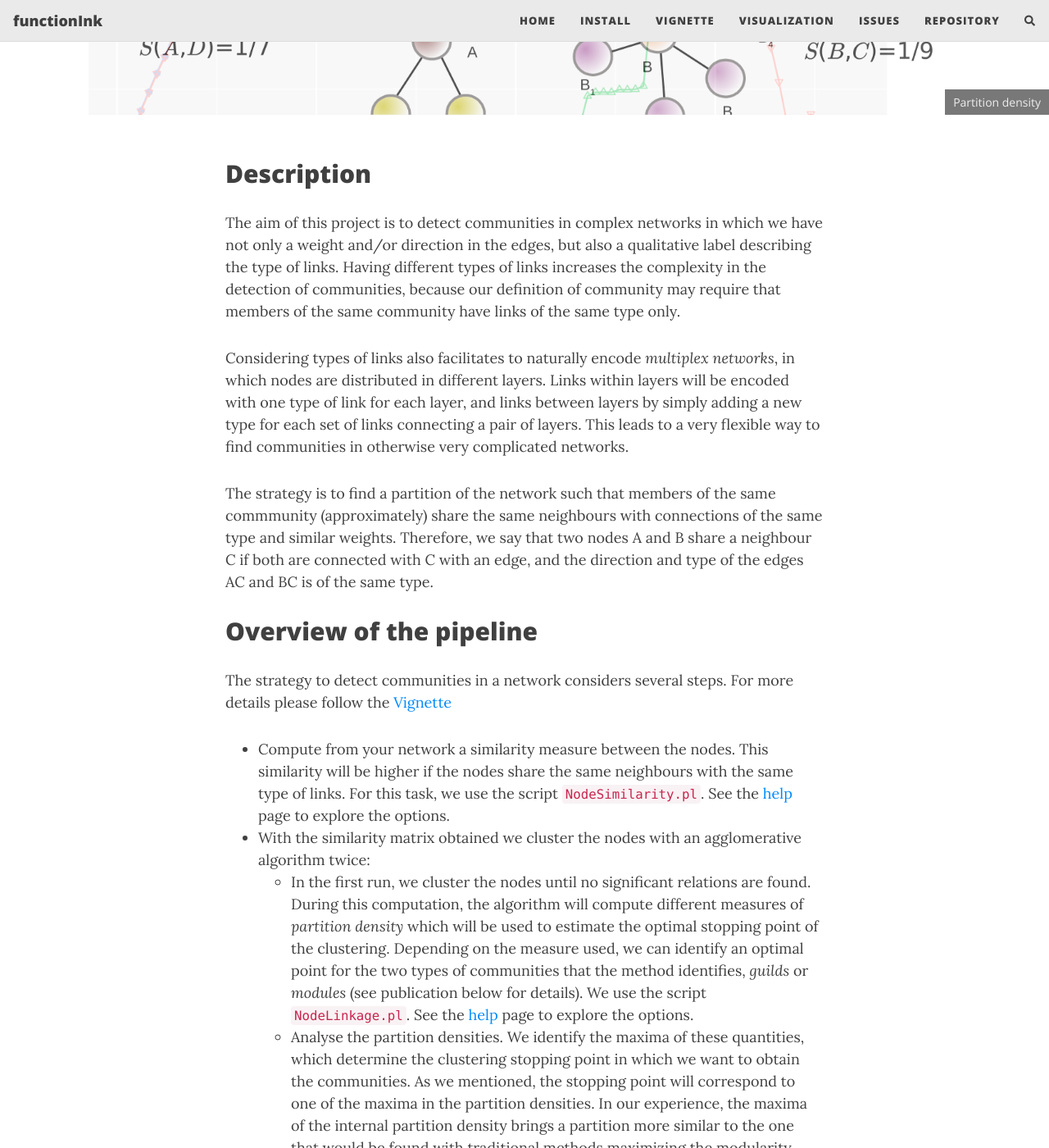
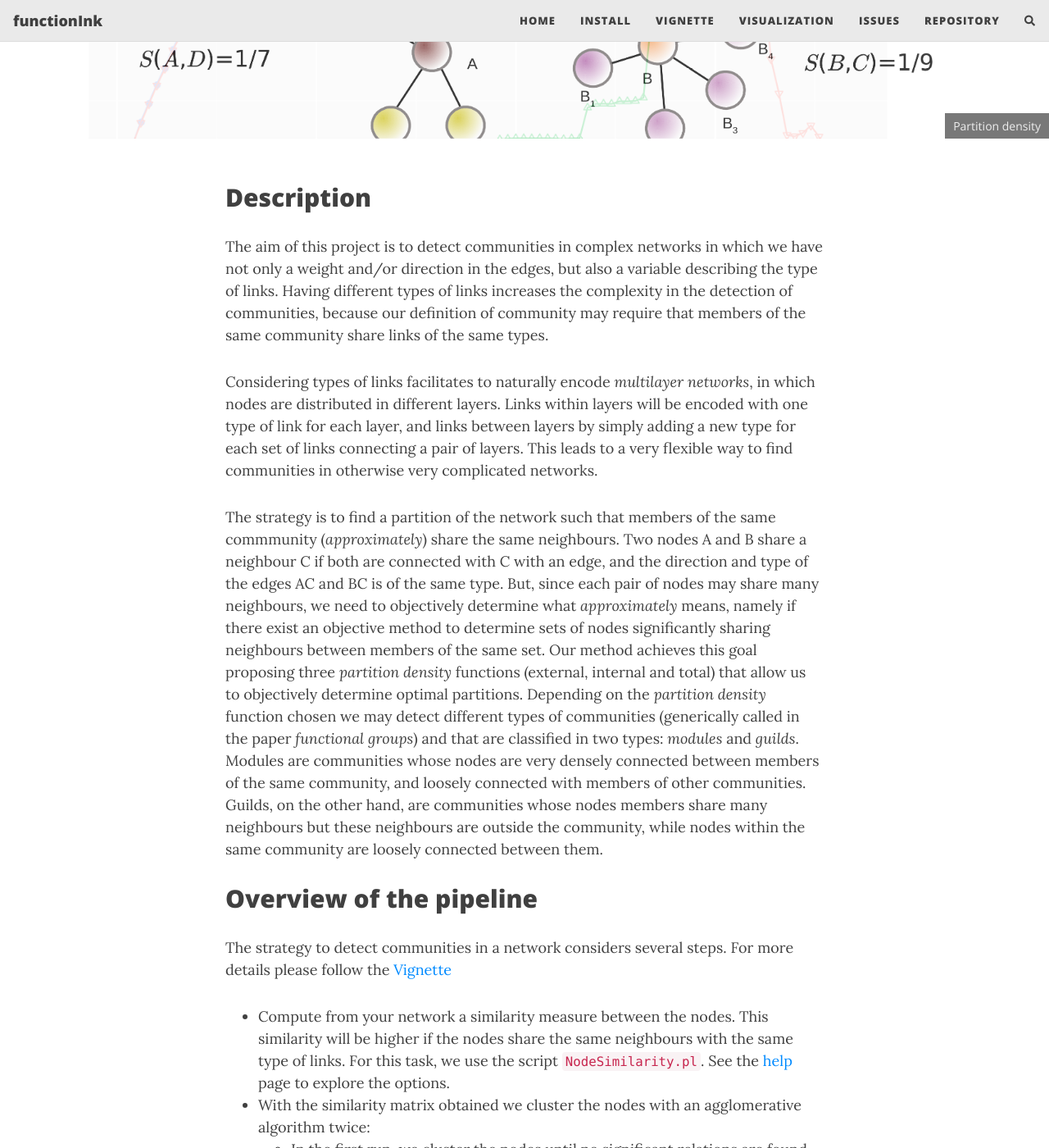
Before and after one commit to apascualgarcia/functionInk, a Jekyll site: the page built from docs/index.md, in a window 1280 px wide and 1400 px high, scrolled down 581 px. Shown: the whole window at 82% size. Built offline with Jekyll 4.4.1, drawn with Linux system fonts in a browser that asks for light colours; nearby versions of some CDN libraries; the list of posts is cut into pages by our own code; comment, search, counter and statistics services are not loaded; some of the changed text lies outside the part shown.

Commit message:
rewording text

```diff
--- a/docs/index.md
+++ b/docs/index.md
@@ -1,7 +1,7 @@
 ---
 layout: page
 title: "-functionink- Functional groups linkage"
-subtitle: A method for community detection in multiplex networks.
+subtitle: A method for community detection in multilayer networks.
 cover-img: ["/assets/img/NodesSimilarity.png" : "Nodes similarity","/assets/img/BlockModelling_Vs_Amaral.png" : "Comparison of methods","/assets/img/Guilds.png" : "Guilds","/assets/img/Guild_Vs_Module.png" : "Guild Vs. Module","/assets/img/PartitionDensity.png" : "Partition density","/assets/img/Entangled_Bank.png" : "The bank disentangled"]
 ---
 
@@ -9,19 +9,25 @@ cover-img: ["/assets/img/NodesSimilarity.png" : "Nodes similarity","/assets/img/
 
 The aim of this project is to detect communities in complex networks in
 which we have not only a weight and/or direction in the edges, but also
-a qualitative label describing the type of links. Having different types of links
+a variable describing the type of links. Having different types of links
 increases the complexity in the detection of communities, because our definition of
-community may require that members of the same community have links of the same type only.
+community may require that members of the same community share links of the same types.
 
-Considering types of links also facilitates to naturally encode _multiplex networks_, in which nodes are distributed
+Considering types of links facilitates to naturally encode _multilayer networks_, in which nodes are distributed
 in different layers. Links within layers will be encoded with one type of link for each layer, and
 links between layers by simply adding a new type for each set of links connecting a pair of layers. This leads
 to a very flexible way to find communities in otherwise very complicated networks.
 
 The strategy is to find a partition of the network such that members
-of the same commmunity (approximately) share the same neighbours with connections of the same type and similar weights. Therefore, we say that two nodes A and B
+of the same commmunity (_approximately_) share the same neighbours. Two nodes A and B
 share a neighbour C if both are connected with C with an edge, and the
-direction and type of the edges AC and BC is of the same type.
+direction and type of the edges AC and BC is of the same type. But, since each pair of nodes may share many
+neighbours, we need to objectively determine what _approximately_ means, namely if there exist
+an objective method to determine sets of nodes significantly sharing neighbours between members of the same set.
+Our method achieves this goal proposing three _partition density_ functions (external, internal and total) that allow
+us to objectively determine optimal partitions. Depending on the _partition density_ function chosen we may detect
+different types of communities (generically called in the paper _functional groups_) and that are classified in two types: _modules_
+and _guilds_. Modules are communities whose nodes are very densely connected between members of the same community, and loosely connected with members of other communities. Guilds, on the other hand, are communities whose nodes members share many neighbours but these neighbours are outside the community, while nodes within the same community are loosely connected between them.
 
 
 ## Overview of the pipeline
@@ -30,8 +36,8 @@ The strategy to detect communities in a network considers several steps. For mor
 
 * Compute from your network a similarity measure between the nodes. This similarity will be  higher if the nodes share the same neighbours with the same type of links. For this task, we use the script  `NodeSimilarity.pl`.  See the [help](_pages/help) page to explore the options.
 * With the similarity matrix obtained we cluster the nodes with an agglomerative algorithm twice:
-    * In the first run, we cluster the nodes until no significant relations are found. During this computation, the algorithm will compute different measures of _partition density_ which will be used to estimate the optimal stopping point of the clustering. Depending on the measure used, we can identify an optimal point for the two types of communities that the method identifies, _guilds_ or  _modules_ (see publication below for details). We use the script `NodeLinkage.pl`. See the [help](_pages/help) page to explore the options.
-    * Analyse the partition densities. We identify the maxima of these quantities, which determine the clustering stopping point in which we want to obtain the communities. As we mentioned, the stopping point will correspond to one of the maxima in the partition densities. In our experience, the maxima of the internal partition density brings a partition more similar to the one that would be found with traditional methods maximizing the modularity, while the external partition density would bring you communities that we interpreted in _Pascual-García & Bell_ as _guilds_. To extract the maxima please use the R function  `extractPartDensity.R`, whose use is illustrated in the script `nodeLinkage_analysis.R`
+    * In the first run, we cluster the nodes until no significant relations are found. The algorithm will compute different measures of _partition density_ which will be used to estimate the optimal stopping point of the clustering. Depending on the measure used, we can identify an optimal point for the two types of communities that the method identifies, _guilds_ or  _modules_ (see publication below for details). We use the script `NodeLinkage.pl`. See the [help](_pages/help) page to explore the options.
+    * Analyse the partition densities. We identify the maxima of these quantities, which determine the clustering stopping point in which we want to obtain the communities. As we mentioned, the stopping point will correspond to one of the maxima in the partition densities. In our experience, the maxima of the internal partition density brings a partition more similar to the one that would be found with traditional methods maximizing the modularity, while the external partition density would bring you communities that we interpreted in _Pascual-García & Bell_ as _guilds_.  To extract the maxima please use the R function  `extractPartDensity.R`, whose use is illustrated in the script `nodeLinkage_analysis.R`
     * After identifying the desired stopping point, we run again the agglomerative clustering with an option to indicate the step or similarity threshold in which we want to stop the algorithm. We will obtain at that point the partition of the network (i.e. an id identifying the community each node belongs) and the description of the communities.
 
 
```
Also changed, not shown: docs/_pages/Install.md (+3 -1 lines), 3 other files.
